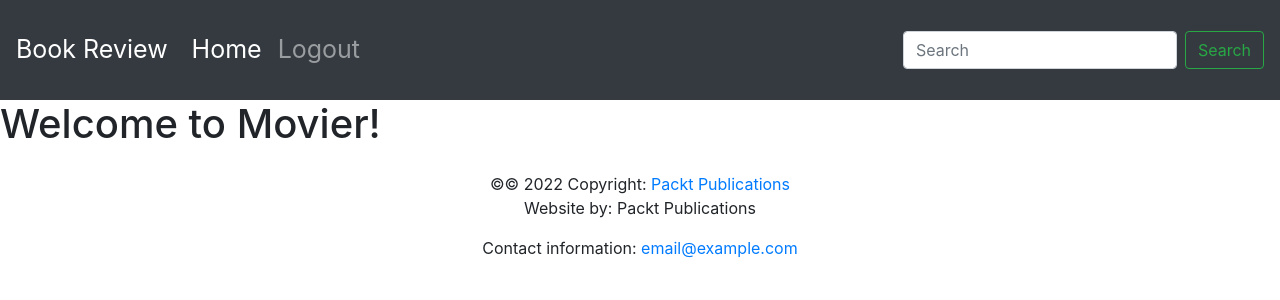
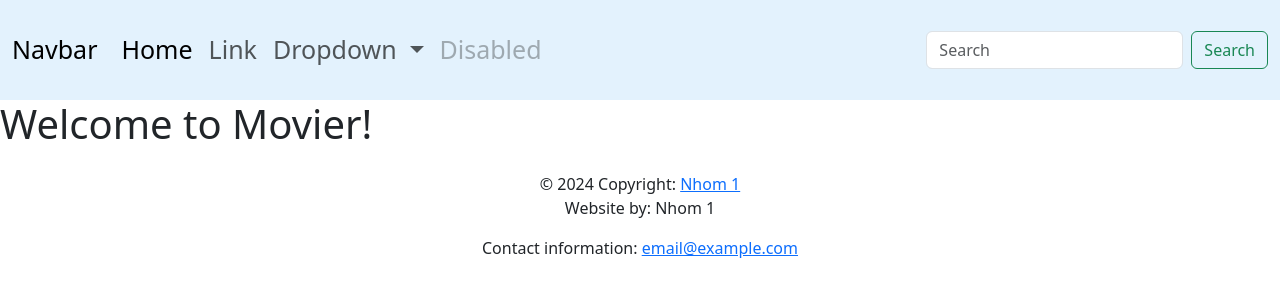
Before and after one commit to haicx1/Movie_Recommendation_Systems, a Django app: page / in a window 1280 px wide. Shown: the top 300 px of the page. Run offline with Django 4.2, Linux system fonts and the light colour scheme; some libraries are stand-ins or nearby versions.

Commit message:
bootstrap

```diff
--- a/review/models.py
+++ b/review/models.py
@@ -7,7 +7,7 @@ class Movie(models.Model):
     genres = models.TextField()
 
     def __str__(self):
-        return self.title
+        return f"{self.title} ({self.genres})"
 
     class Meta:
         managed = True
--- a/review/templates/base.html
+++ b/review/templates/base.html
@@ -6,11 +6,12 @@
     <meta name="viewport" content="width=device-width, initial-scale=1, shrink-to-fit=no">
 
     <!-- Bootstrap CSS -->
-    <link rel="stylesheet" href="https://stackpath.bootstrapcdn.com/bootstrap/4.4.1/css/bootstrap.min.css" integrity="sha384-Vkoo8x4CGsO3+Hhxv8T/Q5PaXtkKtu6ug5TOeNV6gBiFeWPGFN9MuhOf23Q9Ifjh" crossorigin="anonymous">
+    <link href="https://cdn.jsdelivr.net/npm/bootstrap@5.3.3/dist/css/bootstrap.min.css" rel="stylesheet" integrity="sha384-QWTKZyjpPEjISv5WaRU9OFeRpok6YctnYmDr5pNlyT2bRjXh0JMhjY6hW+ALEwIH" crossorigin="anonymous">
+    <script src="https://cdn.jsdelivr.net/npm/bootstrap@5.3.3/dist/js/bootstrap.bundle.min.js" integrity="sha384-YvpcrYf0tY3lHB60NNkmXc5s9fDVZLESaAA55NDzOxhy9GkcIdslK1eN7N6jIeHz" crossorigin="anonymous"></script>
 
     <link rel="stylesheet" href="https://cdnjs.cloudflare.com/ajax/libs/font-awesome/4.7.0/css/font-awesome.min.css">
 
-    <title>Book Review</title>
+    <title>{% block title %} %}Movie Review {% endblock %}</title>
     <style type="text/css">
       .navbar {
         min-height: 100px;
@@ -22,37 +23,51 @@
     </style>
   </head>
   <body>
-        <nav class="navbar navbar-expand-sm navbar-dark bg-dark sticky-top">
-          <a class="navbar-brand" href="/">Book Review</a>
-          <button class="navbar-toggler" type="button" data-toggle="collapse" data-target="#navbarSupportedContent" aria-controls="navbarSupportedContent" aria-expanded="false" aria-label="Toggle navigation">
+  <nav class="navbar navbar-expand-lg" style="background-color: #e3f2fd;">
+  <div class="container-fluid">
+    <a class="navbar-brand" href="#">Navbar</a>
+    <button class="navbar-toggler" type="button" data-bs-toggle="collapse" data-bs-target="#navbarSupportedContent" aria-controls="navbarSupportedContent" aria-expanded="false" aria-label="Toggle navigation">
       <span class="navbar-toggler-icon"></span>
     </button>
     <div class="collapse navbar-collapse" id="navbarSupportedContent">
-            <ul class="navbar-nav mr-auto">
-              <li class="nav-item active">
-                <a class="nav-link" href="/books/">Home <span class="sr-only">(current)</span></a>
+      <ul class="navbar-nav me-auto mb-2 mb-lg-0">
+        <li class="nav-item">
+          <a class="nav-link active" aria-current="page" href="#">Home</a>
         </li>
         <li class="nav-item">
-                <a class="nav-link" href="#">Logout</a>
+          <a class="nav-link" href="#">Link</a>
+        </li>
+        <li class="nav-item dropdown">
+          <a class="nav-link dropdown-toggle" href="#" role="button" data-bs-toggle="dropdown" aria-expanded="false">
+            Dropdown
+          </a>
+          <ul class="dropdown-menu">
+            <li><a class="dropdown-item" href="#">Action</a></li>
+            <li><a class="dropdown-item" href="#">Another action</a></li>
+            <li><hr class="dropdown-divider"></li>
+            <li><a class="dropdown-item" href="#">Something else here</a></li>
+          </ul>
+        </li>
+        <li class="nav-item">
+          <a class="nav-link disabled" aria-disabled="true">Disabled</a>
         </li>
       </ul>
-            <form class="form-inline my-2 my-lg-0">
-              <input class="form-control mr-sm-2" type="search" placeholder="Search" aria-label="Search">
-              <button class="btn btn-outline-success my-2 my-sm-0" type="submit">Search</button>
+      <form class="d-flex" role="search">
+        <input class="form-control me-2" type="search" placeholder="Search" aria-label="Search">
+        <button class="btn btn-outline-success" type="submit">Search</button>
       </form>
+    </div>
   </div>
 </nav>
   {% block content %}
         <h1>Welcome to Movier!</h1>
   {% endblock %}
-  <!-- Copyright -->
-  <footer class="page-footer font-small blue">
-    <div class="footer-copyright text-center py-3">&copy;© 2022 Copyright:
-      <a href="https://www.packtpub.com"> Packt Publications</a>
-      <p>Website by: Packt Publications</p>
+  <footer>
+      <div class="footer-copyright text-center py-3">&copy; 2024 Copyright:
+      <a href="https://www.packtpub.com"> Nhom 1</a>
+      <p>Website by: Nhom 1</p>
       <p>Contact information: <a href="mailto:email@example.com">email@example.com</a></p>
     </div>
   </footer>
-  <!-- Copyright -->
   </body>
 </html>
--- a/review/views.py
+++ b/review/views.py
@@ -46,7 +46,7 @@ def movie_detail(request, pk):
     movie_r = utils1.genre_recommendations(movie.title, k=5)
     r_list = set()
     for name in movie_r:
-        r = Movie.objects.filter(title__contains=name)
+        r = Movie.objects.filter(title__icontains=name)
         r_list.add(r)
     if reviews:
         movie_rating = average_rating([review.rating for review in reviews])
```
Also changed, not shown: review/templates/movie_detail.html (+23 -16 lines). Lines whose indentation alone changed are shown as unchanged.
